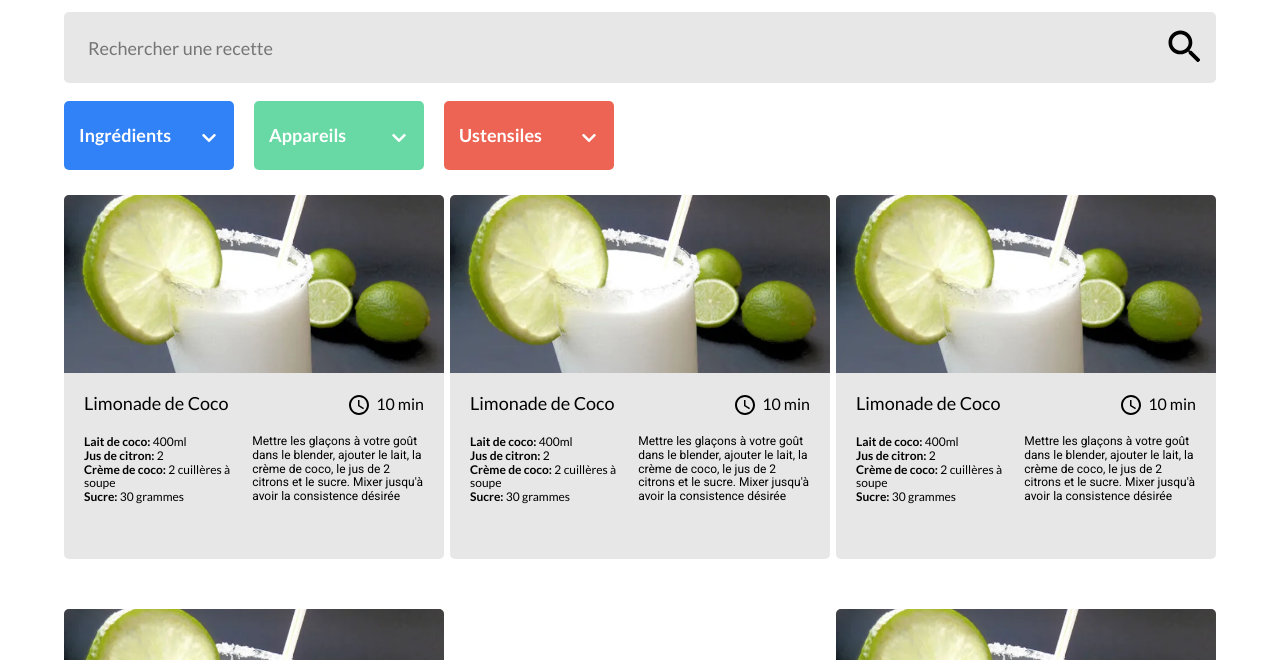
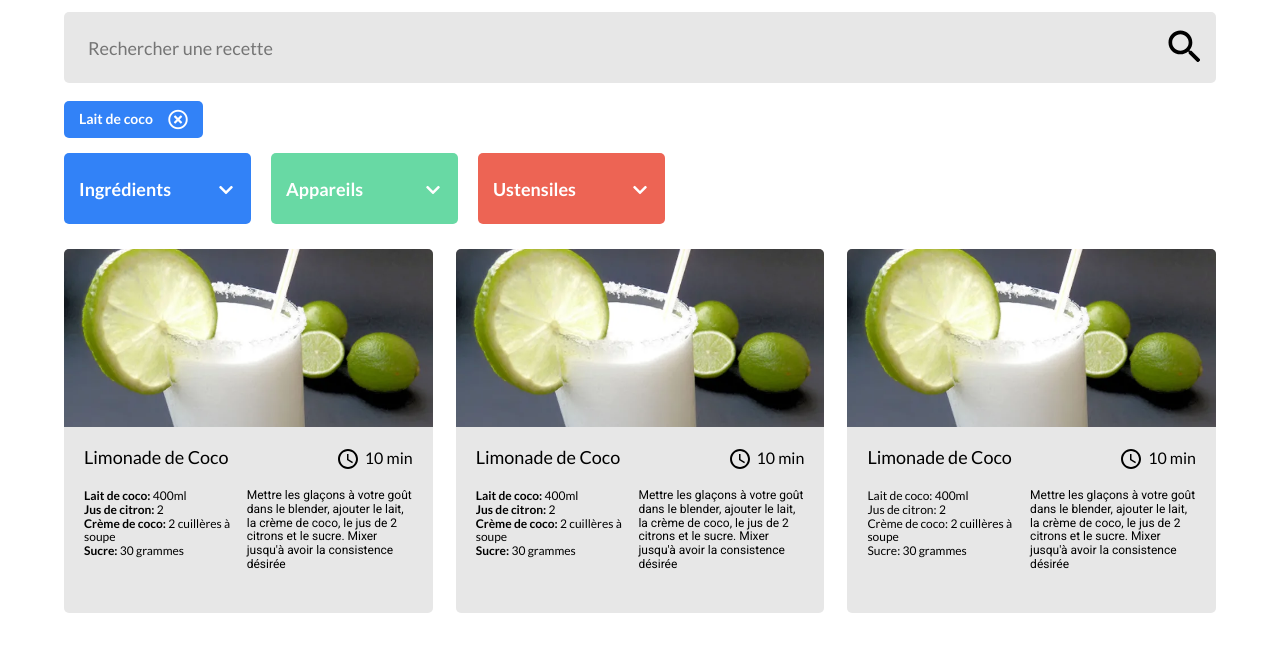
Before and after one commit to FABIEN-T/Les-petits-plats, a website: page public/index.html in a window 1280 px wide. Shown: the part 139-799 px from the top of the page. Drawn offline with Linux system fonts and the light colour scheme.

Commit message:
integration maquette tags

```diff
--- a/public/index.html
+++ b/public/index.html
@@ -19,7 +19,7 @@
     </header>
     <main>
       <div class="searchBar">
-        <input type="text" class="field" placeholder="Rechercher une recette" />
+        <input type="text" class="field" placeholder="Rechercher une recette"/>
         <div class="iconGlass" tabindex="0" aria-label="Icône de recherche">
           <svg
             width="32"
@@ -35,25 +35,38 @@
           </svg>
         </div>
       </div>
-      <div class="tags">
-        <div class="tagsDropdownContainer">
-          <div class="ingredients tagsDropdown">Ingrédients</div>
+      <section id="tagsSelect">
+        <div class="tagContainer ingredients">
+          <div class="tag">Lait de coco</div>
+          <em class="far fa-times-circle"></em>
+        </div>
+
+        <div class="threeDropdownContainer">
+          <div class="dropdownContainer">
+            <input type="text" class="ingredients tagsDropdown" placeholder="Ingrédients"/>
+            <!-- <div class="ingredients tagsDropdown">Ingrédients</div> -->
             <em class="fas fa-chevron-down arrowIngredients"></em>
           </div>
-        <div class="tagsDropdownContainer">
-          <div class="devices tagsDropdown">Appareils</div>
+          <div class="dropdownContainer">
+            <input type="text" class="devices tagsDropdown" placeholder="Appareils"/>
+            <!-- <div class="devices tagsDropdown">Appareils</div> -->
             <em class="fas fa-chevron-down arrowDevices"></em>
           </div>
-        <div class="tagsDropdownContainer">
-          <div class="utensils tagsDropdown">Ustensiles</div>
+          <div class="dropdownContainer">
+            <input type="text" class="utensils tagsDropdown" placeholder="Ustensiles"/>
+            <!-- <div class="utensils tagsDropdown">Ustensiles</div> -->
             <em class="fas fa-chevron-down arrowUtensils"></em>
           </div>
         </div>
-
-      <section>
+      </section>
+      <section id="recipeList" aria-label="liste des recettes">
         <article>
           <div class="photoRecipe">
-              <img src="./assets/images/limonade_coco.webp" alt="illustration" role="Image">
+            <img
+              src="./assets/images/limonade_coco.webp"
+              alt="illustration"
+              role="Image"
+            />
           </div>
           <div class="descriptionRecipe">
             <div class="headerRecipe">
@@ -82,10 +95,10 @@
             </div>
             <div class="paragraph">
               <ul class="ingredientsList">
-                <li><span>Lait de coco:</span> 400ml</li>
-                <li><span>Jus de citron:</span> 2</li>
-                <li><span>Crème de coco:</span> 2 cuillères à soupe</li>
-                <li><span>Sucre:</span> 30 grammes</li>
+                <li><strong>Lait de coco:</strong> 400ml</li>
+                <li><strong>Jus de citron:</strong> 2</li>
+                <li><strong>Crème de coco:</strong> 2 cuillères à soupe</li>
+                <li><strong>Sucre:</strong> 30 grammes</li>
               </ul>
               <div class="recipeText">
                 Mettre les glaçons à votre goût dans le blender, ajouter le
@@ -98,7 +111,59 @@
 
         <article>
           <div class="photoRecipe">
-                <img src="./assets/images/limonade_coco.webp" alt="illustration" role="Image">
+            <img
+              src="./assets/images/limonade_coco.webp"
+              alt="illustration"
+              role="Image"
+            />
+          </div>
+          <div class="descriptionRecipe">
+            <div class="headerRecipe">
+              <h2>Limonade de Coco</h2>
+              <div class="timeCook">
+                <div
+                  class="iconTimeCook"
+                  tabindex="0"
+                  aria-label="Icône temps de cuisson"
+                >
+                  <svg
+                    width="20"
+                    height="20"
+                    viewBox="0 0 20 20"
+                    fill="none"
+                    xmlns="http://www.w3.org/2000/svg"
+                  >
+                    <path
+                      d="M10 0C4.5 0 0 4.5 0 10C0 15.5 4.5 20 10 20C15.5 20 20 15.5 20 10C20 4.5 15.5 0 10 0ZM10 18C5.59 18 2 14.41 2 10C2 5.59 5.59 2 10 2C14.41 2 18 5.59 18 10C18 14.41 14.41 18 10 18ZM10.5 5H9V11L14.2 14.2L15 12.9L10.5 10.2V5Z"
+                      fill="black"
+                    />
+                  </svg>
+                </div>
+                <span>10 min</span>
+              </div>
+            </div>
+            <div class="paragraph">
+              <ul class="ingredientsList">
+                <li><strong>Lait de coco:</strong> 400ml</li>
+                <li><strong>Jus de citron:</strong> 2</li>
+                <li><strong>Crème de coco:</strong> 2 cuillères à soupe</li>
+                <li><strong>Sucre:</strong> 30 grammes</li>
+              </ul>
+              <div class="recipeText">
+                Mettre les glaçons à votre goût dans le blender, ajouter le
+                lait, la crème de coco, le jus de 2 citrons et le sucre. Mixer
+                jusqu'à avoir la consistence désirée
+              </div>
+            </div>
+          </div>
+        </article>
+        <article>
+          <div class="photoRecipe">
+            <img
+              src="./assets/images/limonade_coco.webp"
+              alt="illustration"
+              role="Image"
+            />
           </div>
           <div class="descriptionRecipe">
             <div class="headerRecipe">
@@ -142,7 +207,11 @@
         </article>
         <article>
           <div class="photoRecipe">
-                <img src="./assets/images/limonade_coco.webp" alt="illustration" role="Image">
+            <img
+              src="./assets/images/limonade_coco.webp"
+              alt="illustration"
+              role="Image"
+            />
           </div>
           <div class="descriptionRecipe">
             <div class="headerRecipe">
@@ -186,7 +255,11 @@
         </article>
         <article>
           <div class="photoRecipe">
-                <img src="./assets/images/limonade_coco.webp" alt="illustration" role="Image">
+            <img
+              src="./assets/images/limonade_coco.webp"
+              alt="illustration"
+              role="Image"
+            />
           </div>
           <div class="descriptionRecipe">
             <div class="headerRecipe">
@@ -228,52 +301,6 @@
             </div>
           </div>
         </article>
-          <article>
-            <div class="photoRecipe">
-                <img src="./assets/images/limonade_coco.webp" alt="illustration" role="Image">
-            </div>
-            <div class="descriptionRecipe">
-              <div class="headerRecipe">
-                <h2>Limonade de Coco</h2>
-                <div class="timeCook">
-                  <div
-                    class="iconTimeCook"
-                    tabindex="0"
-                    aria-label="Icône temps de cuisson"
-                  >
-                    <svg
-                      width="20"
-                      height="20"
-                      viewBox="0 0 20 20"
-                      fill="none"
-                      xmlns="http://www.w3.org/2000/svg"
-                    >
-                      <path
-                        d="M10 0C4.5 0 0 4.5 0 10C0 15.5 4.5 20 10 20C15.5 20 20 15.5 20 10C20 4.5 15.5 0 10 0ZM10 18C5.59 18 2 14.41 2 10C2 5.59 5.59 2 10 2C14.41 2 18 5.59 18 10C18 14.41 14.41 18 10 18ZM10.5 5H9V11L14.2 14.2L15 12.9L10.5 10.2V5Z"
-                        fill="black"
-                      />
-                    </svg>
-                  </div>
-                  <span>10 min</span>
-                </div>
-              </div>
-              <div class="paragraph">
-                <ul class="ingredientsList">
-                  <li><span>Lait de coco:</span> 400ml</li>
-                  <li><span>Jus de citron:</span> 2</li>
-                  <li><span>Crème de coco:</span> 2 cuillères à soupe</li>
-                  <li><span>Sucre:</span> 30 grammes</li>
-                </ul>
-                <div class="recipeText">
-                  Mettre les glaçons à votre goût dans le blender, ajouter le
-                  lait, la crème de coco, le jus de 2 citrons et le sucre. Mixer
-                  jusqu'à avoir la consistence désirée
-                </div>
-              </div>
-            </div>
-          </article>
-
-
       </section>
     </main>
   </body>
--- a/sass/pages/_index.scss
+++ b/sass/pages/_index.scss
@@ -10,7 +10,7 @@ header {
 }
 
 h1 {
-    font-family: "DM Sans",Arial, Helvetica, sans-serif;
+  font-family: "DM Sans", Arial, Helvetica, sans-serif;
   font-size: 2.25em;
   font-weight: 700;
   color: $primary;
@@ -18,12 +18,10 @@ h1 {
   // color: green;
 }
 
-
 main {
   max-width: 90vw;
   margin: 0px auto;
 }
-
 
 // BARRE DE RECHERCHE
 .searchBar {
@@ -52,13 +50,41 @@ main {
 }
 
 // TAGS
-.tags {
+.tagContainer {
+  //   position: relative;
+  //   width: auto;
+  display: flex;
+  justify-content: space-between;
+  width: fit-content;
+  height: 37px;
+  margin-right: 20px;
+  margin-bottom: 15px;
+  align-items: center;
+  padding-left: 15px;
+  padding-right: 15px;
+  border-radius: 5px;
+}
+
+.tag {
+  font-size: 0.875em;
+  font-weight: 700;
+  color: white;
+  display: flex;
+}
+
+.fa-times-circle {
+  color: white;
+  font-size: 20px;
+  margin-left: 15px;
+}
+
+.threeDropdownContainer {
     display: flex;
     flex-direction: row;
   }
 
 .tagsDropdown {
-    box-sizing: border-box;
+  //   box-sizing: border-box;
   display: flex;
   align-items: center;
   padding-left: 15px;
@@ -69,6 +95,13 @@ main {
   font-size: 1.125em;
   font-weight: 700;
   color: white;
+  border: transparent;
+  outline: none;
+}
+
+.tagsDropdown::placeholder {
+    color: white;
+    opacity: 1;
 }
 
 .ingredients {
@@ -83,8 +116,7 @@ main {
   background-color: $utensils;
 }
 
-
-.tagsDropdownContainer {
+.dropdownContainer {
   position: relative;
 }
 
@@ -98,7 +130,7 @@ main {
 }
 
 // CARDS RECETTE
-section {
+#recipeList {
   display: flex;
   justify-content: space-between;
   flex-wrap: wrap;
@@ -106,8 +138,14 @@ section {
   overflow: hidden;
 }
 
+// section::after {
+//   content: "";
+//   flex: auto;
+// }
+
 article {
-    width: 380px;
+  width: 32%;
+  // flex-shrink: 1;
   height: 364px;
   display: flex;
   justify-content: space-between;
@@ -117,6 +155,10 @@ article {
   margin-bottom: 50px;
 }
 
+// article:last-child {
+//   margin-left: 2%;
+// }
+
 .photoRecipe {
   width: 100%;
   min-height: 178px;
@@ -124,8 +166,10 @@ article {
 }
 
 .photoRecipe img {
-    max-width: 380px;
+  width: 100%;
+  height: 100%;
   object-fit: cover;
+  object-position: 0% 0%;
 }
 
 .descriptionRecipe {
@@ -164,7 +208,6 @@ article {
   height: 20px;
   // background-color: bisque;
   margin-top: 2px;
-
 }
 .iconTimeCook {
   margin-right: 7px;
@@ -187,9 +230,9 @@ article {
   list-style: none;
 }
 
-.ingredientsList span {
-    font-weight: 700;
-}
+// .ingredientsList span {
+//     font-weight: 700;
+// }
 
 .recipeText {
   font-family: Roboto, Arial, Helvetica, sans-serif;
--- a/sass/utils/_variables.scss
+++ b/sass/utils/_variables.scss
@@ -1,4 +1,5 @@
 $primary: #D04F4F;
+// $primary: green;
 
 $greyBar: #E7E7E7;
 
```
Also changed, not shown: public/css/style.css, 1 other file. Lines whose indentation alone changed are shown as unchanged.
